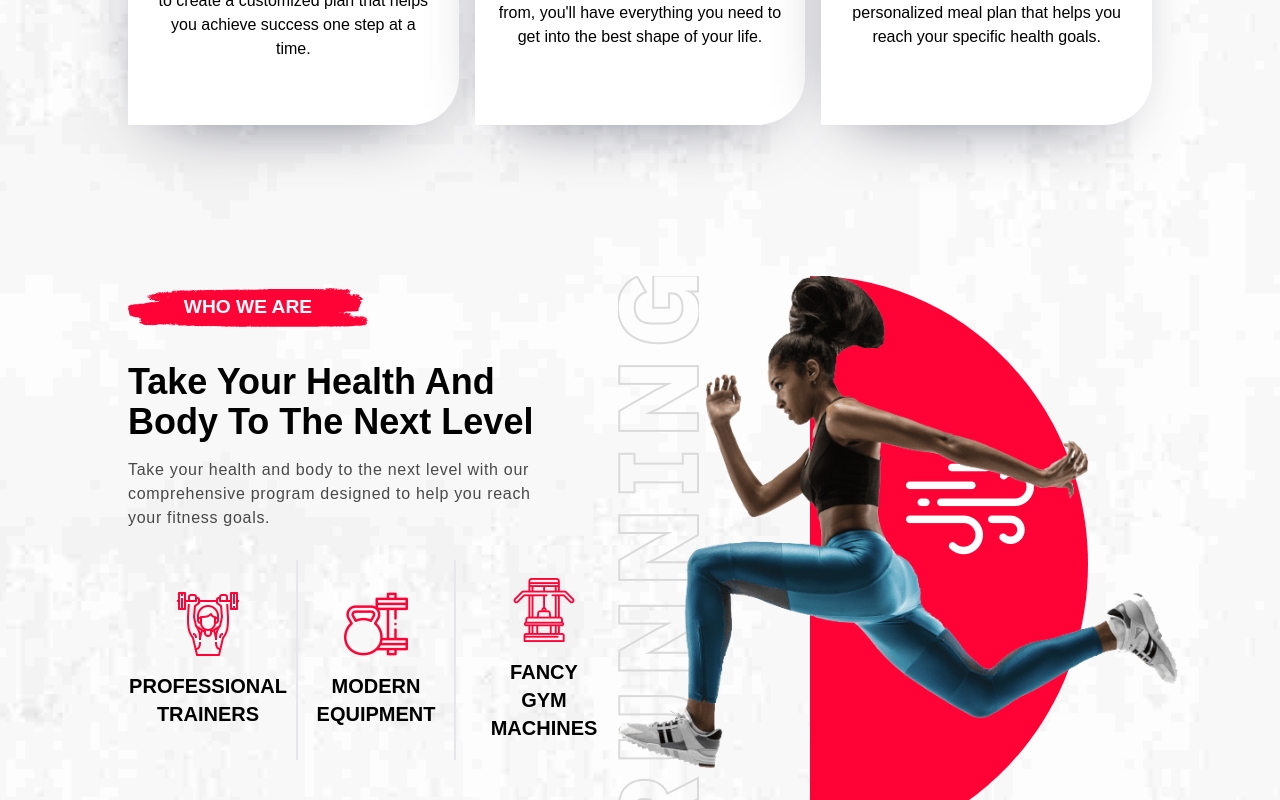
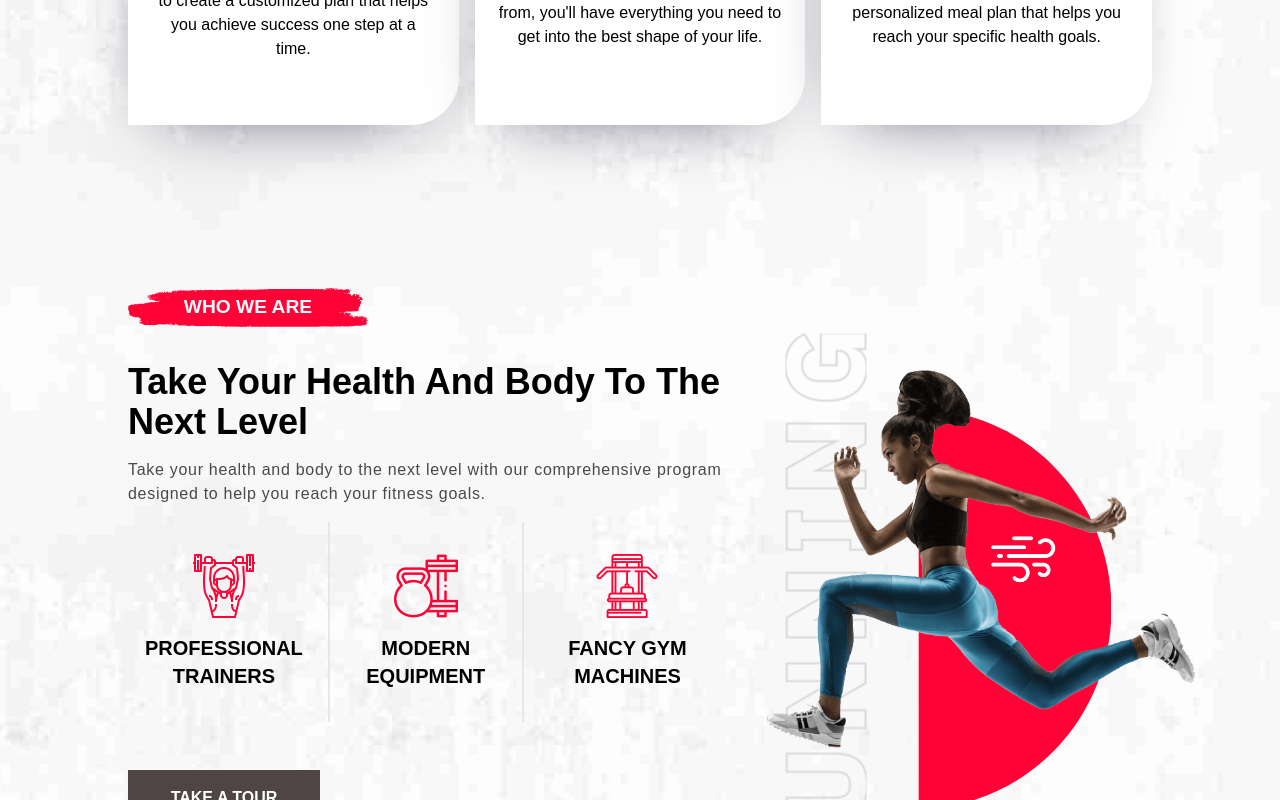
Before and after one commit to PawelWydra/Gymate-main, a React (Create React App) app: page / in a window 1280 px wide. Shown: the part 1040-1840 px from the top of the page. Built offline with nearby package versions, Linux system fonts and the light colour scheme.

Commit message:
refactr: add transform to images introduce

```diff
--- a/src/components/introduce/introduce.jsx
+++ b/src/components/introduce/introduce.jsx
@@ -15,9 +15,9 @@ import CardContainer from "./CardContainer";
 function Introduce() {
   return (
     <SectionContainer bg={bgImage}>
-      <CardContainer/>
-      <article className="flex justify-center text-black flex-1">
-        <div className="info-text-container lg:max-w-[40%] flex-1">
+      <CardContainer />
+      <article className="flex justify-center text-black flex-1 pb-20">
+        <div className="info-text-container  flex-1">
           <header>
             <RedBgHeading text={"WHO WE ARE"} width="15rem" />
             <h1 className="text-4xl font-bold pt-8">
@@ -55,26 +55,26 @@ function Introduce() {
             TAKE A TOUR
           </button>
         </div>
-        <div className="hidden lg:block relative flex-1 min-w-[50%]">
+        <div className="hidden lg:block relative flex-1">
           <img
             src={girl}
             alt="Girl running"
-            className="absolute h-auto lg:max-w-[32rem] xl:max-w-[35rem] left-[5rem] lg:top-[25%] xl:top-[20%] z-10"
+            className="absolute h-auto top-[62%] right-[40%] translate-x-1/2 -translate-y-1/2  z-10"
           />
           <img
             src={girlBackground}
             alt=""
-            className="absolute h-auto max-w-max top-[20%] left-[17rem]"
+            className="absolute h-auto w-[45%] right-[32%] top-[69%] translate-x-1/2 -translate-y-1/2"
           />
           <img
             src={girlSideText}
             alt=""
-            className="absolute h-auto max-w-max left-20 top-[20%]"
+            className="absolute h-auto left-[5%] top-[70%] translate-x-1/2 -translate-y-1/2"
           />
           <img
             src={girlWind}
             alt=""
-            className="absolute h-auto max-w-max left-[23rem] top-[20rem]"
+            className="absolute h-auto w-[15%] right-[30%] top-[62%] translate-x-1/2 -translate-y-1/2"
           />
         </div>
       </article>
```
